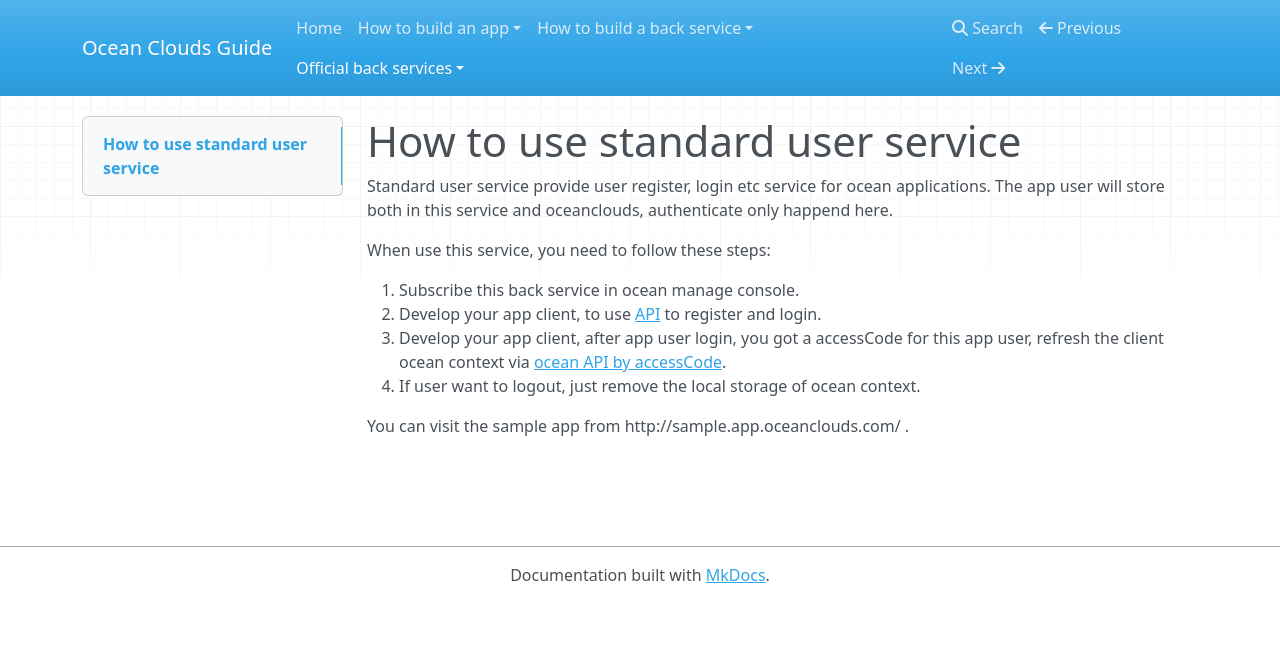
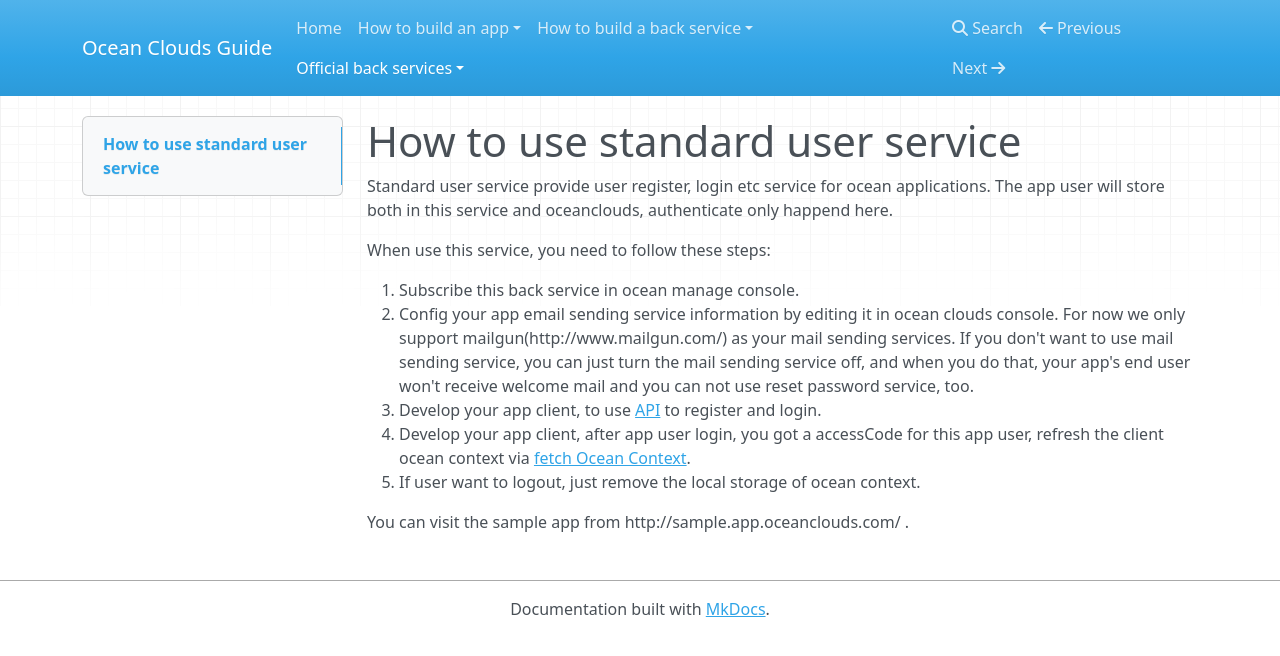
Before and after one commit to changsure/ocean_doc_mkdocs, an MkDocs documentation site: the page built from docs/official_backservice/standard_user.md, in a window 1280 px wide. Shown: the top 656 px of the page. Built offline with MkDocs 1.6.1, drawn with Linux system fonts in a browser that asks for light colours; nearby versions of some CDN libraries; old or Windows-style settings are respelled for this version of MkDocs.

Commit message:
Upgrade standard user service doc. Add description about supporting mail sending service.

```diff
--- a/docs/official_backservice/standard_user.md
+++ b/docs/official_backservice/standard_user.md
@@ -5,8 +5,9 @@ Standard user service provide user register, login etc service for ocean applica
 When use this service, you need to follow these steps:
 
 1. Subscribe this back service in ocean manage console.
+1. Config your app email sending service information by editing it in ocean clouds console. For now we only support mailgun(http://www.mailgun.com/) as your mail sending services. If you don't want to use mail sending service, you can just turn the mail sending service off, and when you do that, your app's end user won't receive welcome mail and you can not use reset password service, too.
 1. Develop your app client, to use [API](http://doc.oceanclouds.com/api/backservice/standard_user/) to register and login.
-1. Develop your app client, after app user login, you got a accessCode for this app user, refresh the client ocean context via [ocean API by accessCode](http://doc.oceanclouds.com/api/ocean/api_for_app_user/).
+1. Develop your app client, after app user login, you got a accessCode for this app user, refresh the client ocean context via [fetch Ocean Context](http://doc.oceanclouds.com/api/ocean/api_for_app_user/).
 1. If user want to logout, just remove the local storage of ocean context.
 
 You can visit the sample app from http://sample.app.oceanclouds.com/ .
```
Also changed, not shown: docs/dev_backservice/develop.md (+1 -0 lines).
